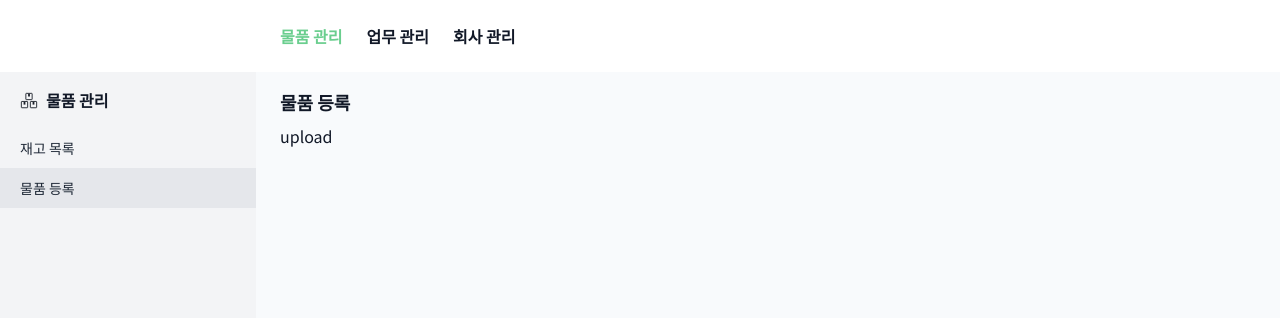
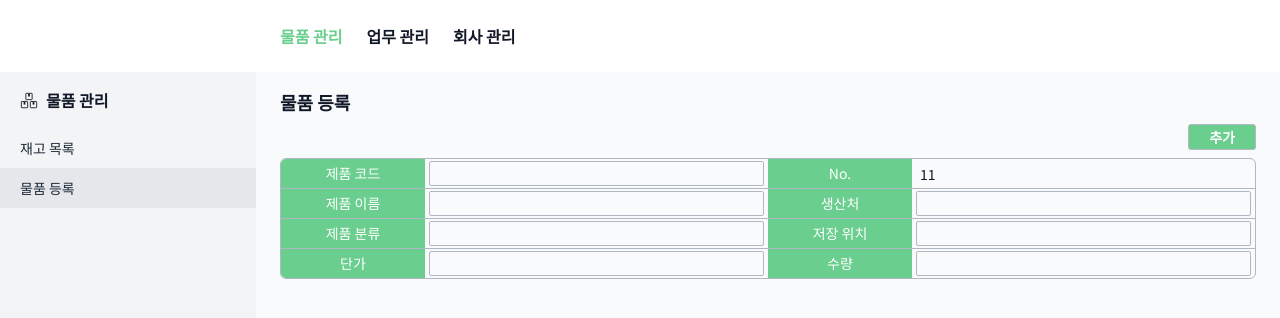
Before and after one commit to TradeCenterProject/FE_TradeCenter, a Next.js app: page /products/upload in a window 1280 px wide. Shown: the top 318 px of the page. Built offline with nearby package versions, Linux system fonts and the light colour scheme.

Commit message:
Feat: 물품 등록 form 구현

```diff
--- a/pages/products/upload.tsx
+++ b/pages/products/upload.tsx
@@ -1,9 +1,83 @@
+import Button from "@components/common/Button";
 import Layout from "@components/layout";
+
+interface FormLabel {
+  id: string;
+  name: string;
+  isStatic?: boolean;
+}
+
+const uploadFormData: FormLabel[] = [
+  {
+    id: "productCode",
+    name: "제품 코드",
+  },
+
+  {
+    id: "productName",
+    name: "제품 이름",
+  },
+  {
+    id: "productCategory",
+    name: "제품 분류",
+  },
+  {
+    id: "price",
+    name: "단가",
+  },
+  {
+    id: "listOrder",
+    name: "No.",
+    isStatic: true,
+  },
+  {
+    id: "productCompany",
+    name: "생산처",
+  },
+  {
+    id: "location",
+    name: "저장 위치",
+  },
+  {
+    id: "quantity",
+    name: "수량",
+  },
+];
 
 const UploadPage = () => {
   return (
     <Layout title="물품 등록">
-      <div>upload</div>
+      <div>
+        <form>
+          <div className="mb-2 flex justify-end">
+            <Button color="green" value="추가" />
+          </div>
+          <div className="grid grid-flow-col grid-cols-2 grid-rows-[auto_auto_auto_auto] overflow-hidden rounded-md border border-borderColor text-sm">
+            {uploadFormData.map((data) => (
+              <div
+                key={data.id}
+                className="flex items-center border-b border-borderColor last:border-none [&:nth-child(4)]:border-none"
+              >
+                <label
+                  htmlFor={data.id}
+                  className="block w-36 bg-primary py-1 text-center leading-normal text-white"
+                >
+                  {data.name}
+                </label>
+                {data.isStatic ? (
+                  <span className="mx-2">11</span>
+                ) : (
+                  <input
+                    id={data.id}
+                    type="text"
+                    className="mx-1 h-fit w-[calc(100%-9.5rem)] rounded-sm border border-borderColor bg-transparent py-[0.1rem] px-1 outline-none"
+                  />
+                )}
+              </div>
+            ))}
+          </div>
+        </form>
+      </div>
     </Layout>
   );
 };
```
